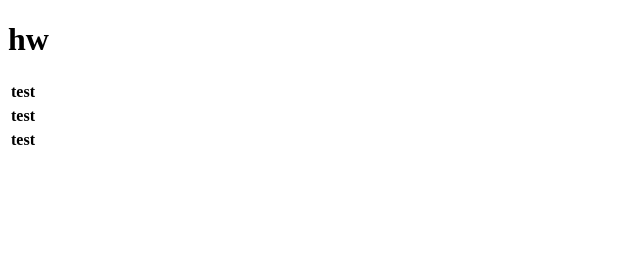
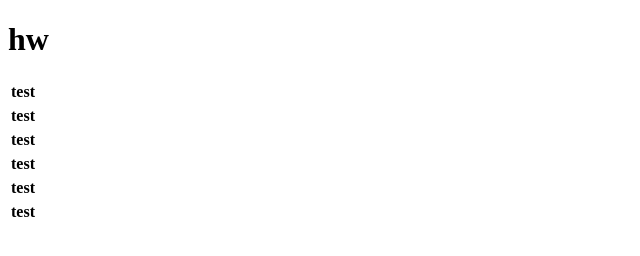
Before and after one commit to jurawee/lesson-15, a plain HTML site: page index.html in a window 1280 px wide. Shown: the full height of the page, 0-640 px from the left. Drawn offline with Linux system fonts and the light colour scheme.

Commit message:
added 3 more tables

```diff
--- a/index.html
+++ b/index.html
@@ -26,5 +26,21 @@
         </tr>
     </table>
 
+    <table>
+        <tr>
+            <th>test</th>
+        </tr>
+    </table>
+    <table>
+        <tr>
+            <th>test</th>
+        </tr>
+    </table>
+    <table>
+        <tr>
+            <th>test</th>
+        </tr>
+    </table>
+
 </body>
 </html>
```
